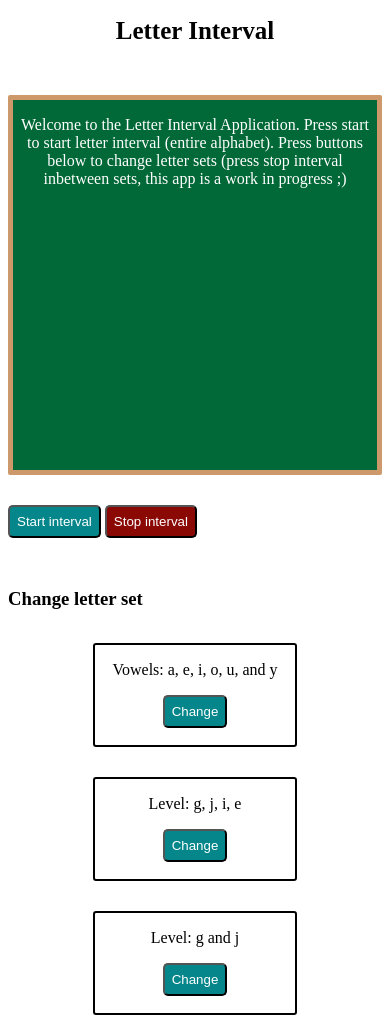
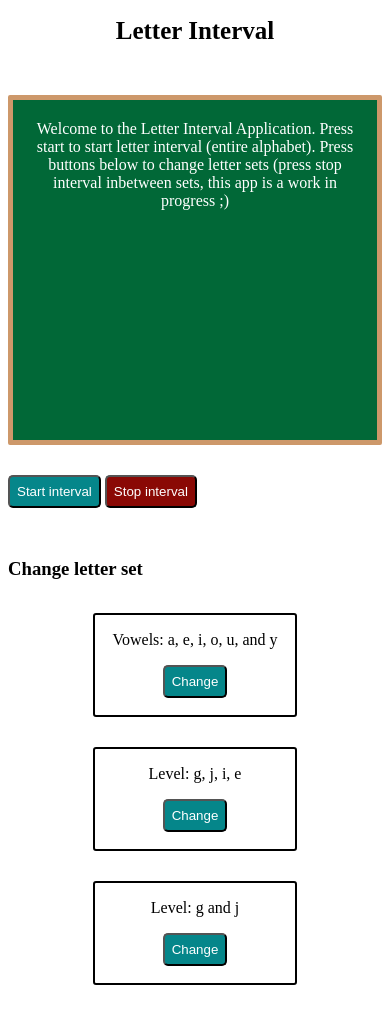
Before and after one commit to MediaMikeNYC/MediaMikeNYC.github.io, a plain HTML site: page index.html in a window 390 px wide. Drawn offline with Linux system fonts and the light colour scheme.

Commit message:
Updated styles

```diff
--- a/style/style.css
+++ b/style/style.css
@@ -1,11 +1,6 @@
-
-body {
-
-}
 h1 {
     text-align:center;
     font-size: 25px;
-
 }
 
 button {
@@ -17,9 +12,8 @@ button {
 }
 button:hover {
     background-color: #099499;
+}
 
-
-}
 .bigLetters {
     color: white;
     font: Comic Sans MS, cursive, sans-serif;
@@ -30,9 +24,7 @@ button:hover {
     font-size: 15px;
 }
 
-
 section {
-
     border-color:aqua;
     margin: 100px;
 }
@@ -47,8 +39,6 @@ section {
     display: inline-block;
     margin: 15px;
     text-align: center;
-
-
 }
 
 .buttonBox2 {
@@ -61,7 +51,6 @@ section {
     display: inline-block;
     margin: 15px;
     text-align: center;
-
 }
 
 .buttonBox3 {
@@ -74,7 +63,6 @@ section {
     display: inline-block;
     margin: 15px;
     text-align: center;
-
 }
 
 .buttonBox4 {
@@ -87,7 +75,6 @@ section {
     display: inline-block;
     margin: 15px;
     text-align: center;
-
 }
 
 .bigLetters {
@@ -101,33 +88,32 @@ section {
     border-color: #CD986A;
     padding-bottom: 300px;
     background-color: #016837;
-    max-height: 70px;
+    max-height: 40px;
     max-width: 900px;
     border-radius: 2px;
     margin: auto;
     margin-top: 50px;
 }
 
-
 #stopButton {
     margin-top: 30px;
     padding: 7px;
     background-color: #8A0905;
-
 }
 
 #stopButton:hover {
     background-color: #ad1c18;
-
 }
 
 #levels {
     margin-top: 50px;
 }
-#demo2 { height: 1.5em;}
+
+#demo2 {
+    height: 1.5em;
+}
 
 #chalkText {
-
     color:white;
     text-align: center;
 }
@@ -136,16 +122,13 @@ section {
     text-align: center;
 }
 
+@media screen and (max-width: 850px) {
 
-@media screen and (max-width: 850px) {
 .buttonBox1 {
     border: 2px black;
     border-style: solid;
     min-width:  180px;
     text-align: center;
-
-
-
     }
 
 .buttonBox2 {
@@ -153,8 +136,6 @@ section {
     border-style: solid;
     min-width:  180px;
     text-align: center;
-
-
     }
 
 .buttonBox3 {
@@ -170,10 +151,12 @@ section {
     border-style:solid;
     min-width:  180px;
     text-align: center;
-
     }
 
 .letterBox {
-
     min-width: 500px;
-}}
+}
+#chalkText {
+    margin: 20px;
+}
+}
```
Also changed, not shown: 1 other file. Lines whose indentation alone changed are shown as unchanged.
